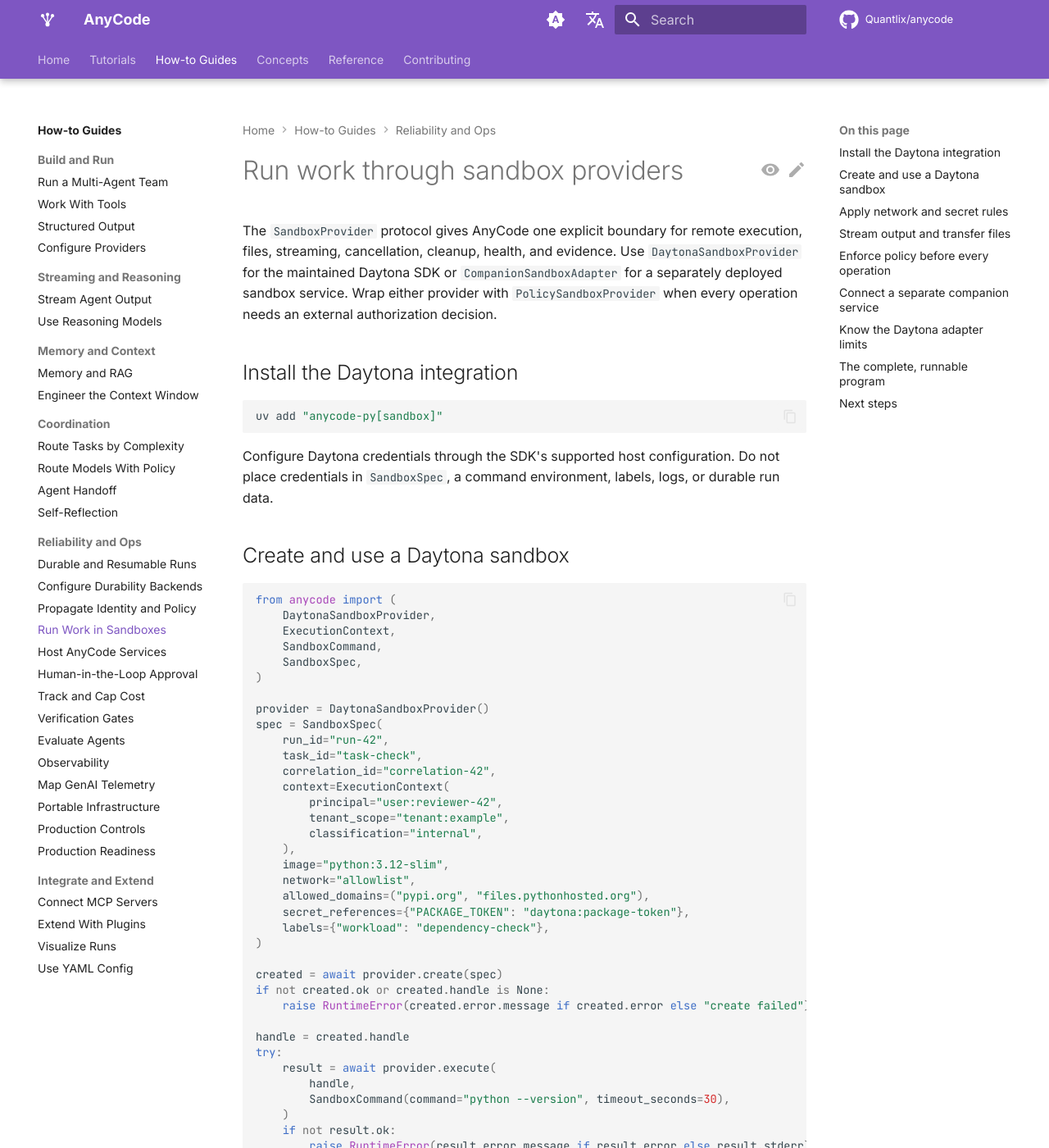
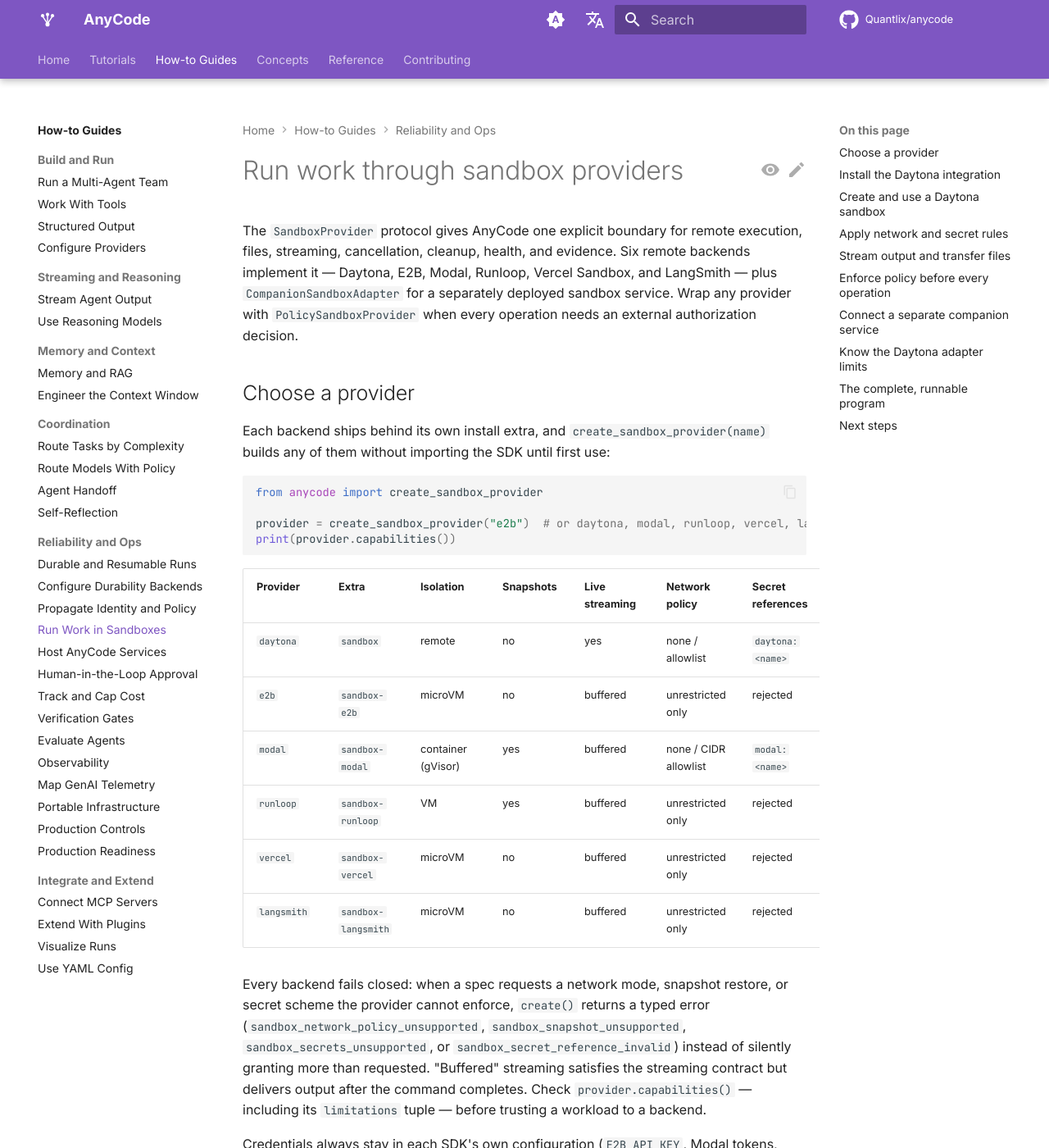
Before and after one commit to Quantlix/anycode, an MkDocs documentation site: the page built from site_docs/guides/sandbox-providers.md, in a window 1280 px wide and 1400 px high. Shown: the whole window at 82% size. Built offline with MkDocs 1.6.1 and Material for MkDocs 9.7.7, drawn with Linux system fonts in a browser that asks for light colours; comment, search, counter and statistics services are not loaded; the version menu is left out; some of the changed text lies outside the part shown.

Commit message:
docs: document the expanded sandbox provider catalog

````diff
--- a/site_docs/guides/sandbox-providers.md
+++ b/site_docs/guides/sandbox-providers.md
@@ -1,12 +1,36 @@
 ---
 title: "Run AnyCode Work in Sandbox Providers"
-description: Configure Daytona or companion sandboxes for AnyCode with identity, network policy, secret references, streamed commands, files, cancellation, and evidence.
-keywords: AnyCode sandbox, Daytona Python sandbox, AI agent code execution, policy sandbox provider, isolated agent tools
+description: Run AnyCode work in Daytona, E2B, Modal, Runloop, Vercel, or LangSmith sandboxes behind one protocol with network policy, secret references, and evidence.
+keywords: AnyCode sandbox, Daytona E2B Modal Runloop Vercel LangSmith sandbox, AI agent code execution, policy sandbox provider, isolated agent tools
 ---
 
 # Run work through sandbox providers
 
-The `SandboxProvider` protocol gives AnyCode one explicit boundary for remote execution, files, streaming, cancellation, cleanup, health, and evidence. Use `DaytonaSandboxProvider` for the maintained Daytona SDK or `CompanionSandboxAdapter` for a separately deployed sandbox service. Wrap either provider with `PolicySandboxProvider` when every operation needs an external authorization decision.
+The `SandboxProvider` protocol gives AnyCode one explicit boundary for remote execution, files, streaming, cancellation, cleanup, health, and evidence. Six remote backends implement it — Daytona, E2B, Modal, Runloop, Vercel Sandbox, and LangSmith — plus `CompanionSandboxAdapter` for a separately deployed sandbox service. Wrap any provider with `PolicySandboxProvider` when every operation needs an external authorization decision.
+
+## Choose a provider
+
+Each backend ships behind its own install extra, and `create_sandbox_provider(name)` builds any of them without importing the SDK until first use:
+
+```python
+from anycode import create_sandbox_provider
+
+provider = create_sandbox_provider("e2b")  # or daytona, modal, runloop, vercel, langsmith
+print(provider.capabilities())
+```
+
+| Provider | Extra | Isolation | Snapshots | Live streaming | Network policy | Secret references |
+| --- | --- | --- | --- | --- | --- | --- |
+| `daytona` | `sandbox` | remote | no | yes | none / allowlist | `daytona:<name>` |
+| `e2b` | `sandbox-e2b` | microVM | no | buffered | unrestricted only | rejected |
+| `modal` | `sandbox-modal` | container (gVisor) | yes | buffered | none / CIDR allowlist | `modal:<name>` |
+| `runloop` | `sandbox-runloop` | VM | yes | buffered | unrestricted only | rejected |
+| `vercel` | `sandbox-vercel` | microVM | no | buffered | unrestricted only | rejected |
+| `langsmith` | `sandbox-langsmith` | microVM | no | buffered | unrestricted only | rejected |
+
+Every backend fails closed: when a spec requests a network mode, snapshot restore, or secret scheme the provider cannot enforce, `create()` returns a typed error (`sandbox_network_policy_unsupported`, `sandbox_snapshot_unsupported`, `sandbox_secrets_unsupported`, or `sandbox_secret_reference_invalid`) instead of silently granting more than requested. "Buffered" streaming satisfies the streaming contract but delivers output after the command completes. Check `provider.capabilities()` — including its `limitations` tuple — before trusting a workload to a backend.
+
+Credentials always stay in each SDK's own configuration (`E2B_API_KEY`, Modal tokens, `RUNLOOP_API_KEY`, `VERCEL_TOKEN`/`VERCEL_OIDC_TOKEN` with team and project ids, `LANGSMITH_API_KEY`). Do not place credentials in `SandboxSpec`, a command environment, labels, logs, or durable run data.
 
 ## Install the Daytona integration
 
@@ -14,7 +38,7 @@
 uv add "anycode-py[sandbox]"
 ```
 
-Configure Daytona credentials through the SDK's supported host configuration. Do not place credentials in `SandboxSpec`, a command environment, labels, logs, or durable run data.
+Configure Daytona credentials through the SDK's supported host configuration.
 
 ## Create and use a Daytona sandbox
 
@@ -69,7 +93,7 @@
 | `network="none"` | No allowlist entries may be supplied |
 | `network="allowlist"` | At least one domain or CIDR is required |
 | `network="unrestricted"` | The provider may allow unrestricted egress; use only under reviewed host policy |
-| `secret_references` | Every value must start with `daytona:` |
+| `secret_references` | Every value is a provider-prefixed reference (e.g. `daytona:token-name`); each backend accepts only its own prefix |
 | `SandboxCommand.environment` | Credential-like variable names are rejected |
 
 The provider and host must enforce the requested network policy. The model validates the request, but that validation is not proof of kernel, container, VM, or network isolation.
````
Also changed, not shown: CHANGELOG.md (+8 -0 lines), site_docs/getting-started/installation.md (+6 -0 lines), site_docs/reference/public-api.md (+13 -1 lines).
